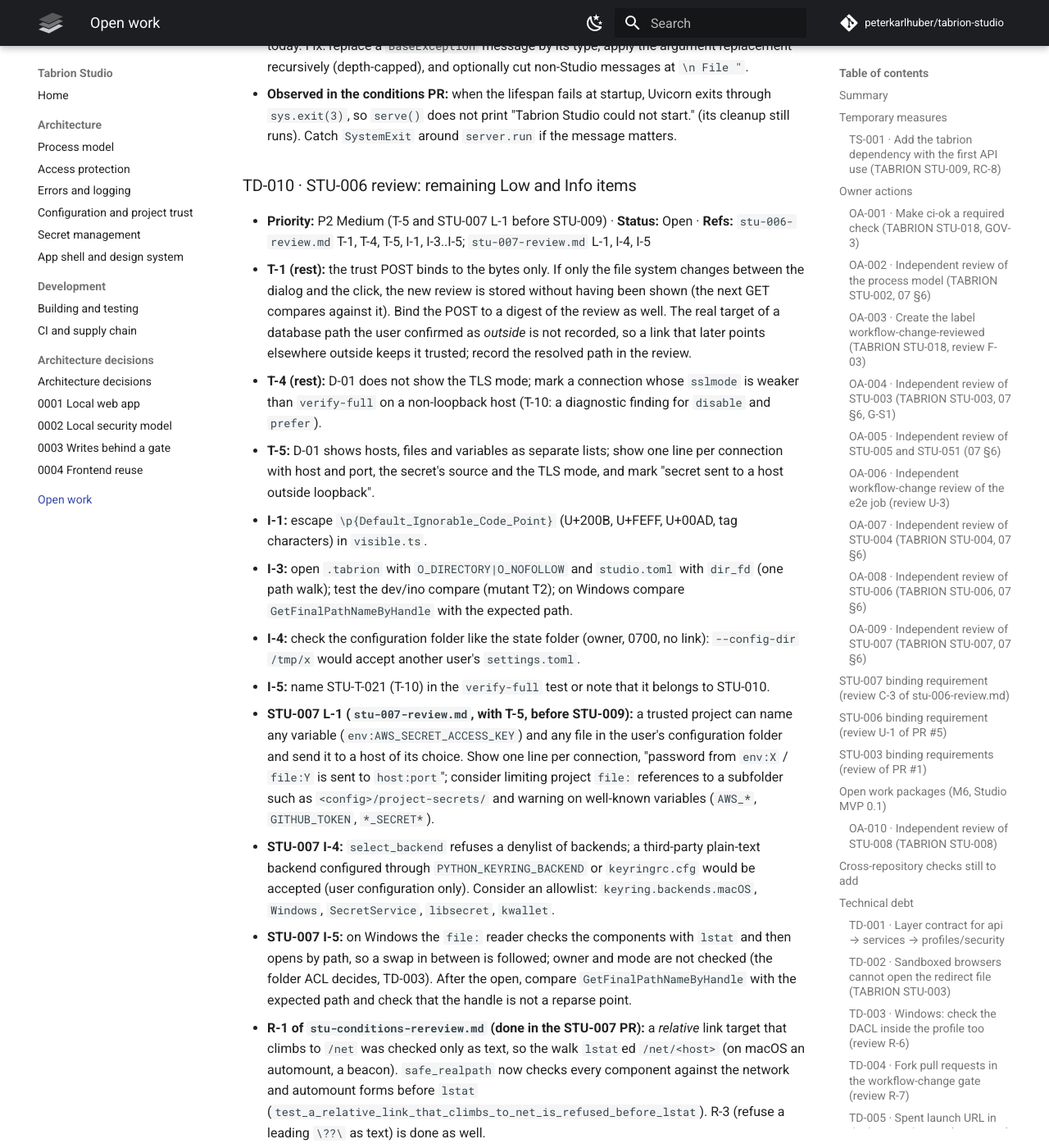
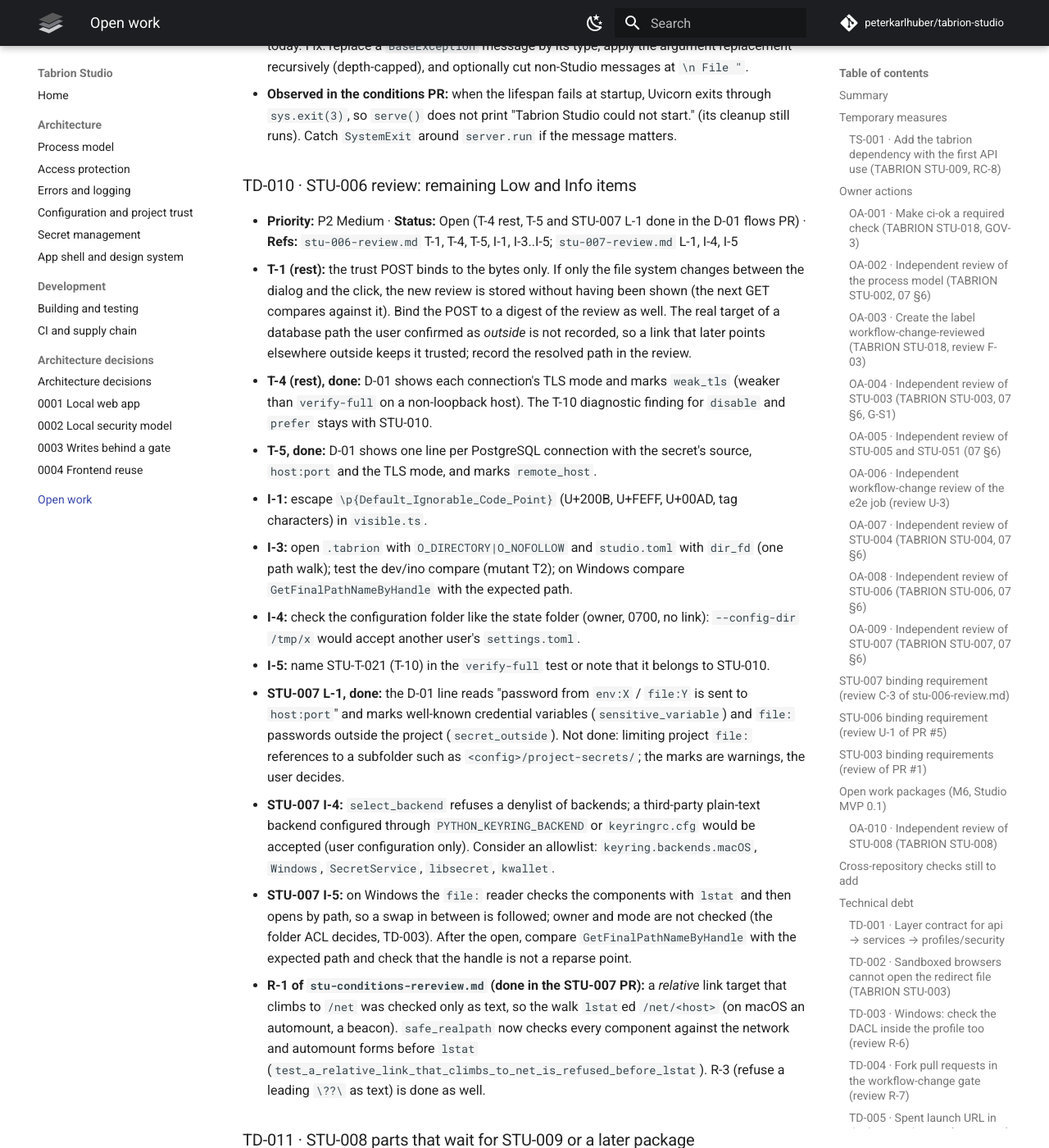
Before and after one commit to peterkarlhuber/tabrion-studio, an MkDocs documentation site: the page built from docs/TODO.md, in a window 1280 px wide and 1400 px high, scrolled down 17217 px. Shown: the whole window at 82% size. Built offline with MkDocs 1.6.1 and Material for MkDocs 9.7.7, drawn with Linux system fonts in a browser that asks for light colours; comment, search, counter and statistics services are not loaded; some of the changed text lies outside the part shown.

Commit message:
Document the D-01 password lines and fix the hostile D-01 e2e locator
The flows list also has an "and 12 more" button, so the e2e test scopes
it to the connections list and checks the flows list too. TODO marks
TD-010 T-4 rest, T-5 and STU-007 L-1 done; CHANGELOG notes that projects
trusted before show as changed once.

Co-Authored-By: Claude Opus 5.5 <noreply@anthropic.com>
Claude-Session: https://claude.ai/code/session_011tY7TC7Nu5VGro3DJGJcv8

```diff
--- a/docs/TODO.md
+++ b/docs/TODO.md
@@ -457,27 +457,26 @@ and the server-side write flag (STU-ADR-0003) leave room for it.
 
 ### TD-010 · STU-006 review: remaining Low and Info items
 
-- **Priority:** P2 Medium (T-5 and STU-007 L-1 before STU-009) · **Status:** Open · **Refs:** `stu-006-review.md`
+- **Priority:** P2 Medium · **Status:** Open (T-4 rest, T-5 and STU-007 L-1 done in the D-01 flows PR) · **Refs:** `stu-006-review.md`
   T-1, T-4, T-5, I-1, I-3..I-5; `stu-007-review.md` L-1, I-4, I-5
 - **T-1 (rest):** the trust POST binds to the bytes only. If only the file system changes between the dialog and the
   click, the new review is stored without having been shown (the next GET compares against it). Bind the POST to a
   digest of the review as well. The real target of a database path the user confirmed as *outside* is not recorded,
   so a link that later points elsewhere outside keeps it trusted; record the resolved path in the review.
-- **T-4 (rest):** D-01 does not show the TLS mode; mark a connection whose `sslmode` is weaker than `verify-full` on
-  a non-loopback host (T-10: a diagnostic finding for `disable` and `prefer`).
-- **T-5:** D-01 shows hosts, files and variables as separate lists; show one line per connection with host and
-  port, the secret's source and the TLS mode, and mark "secret sent to a host outside loopback".
+- **T-4 (rest), done:** D-01 shows each connection's TLS mode and marks `weak_tls` (weaker than `verify-full` on a
+  non-loopback host). The T-10 diagnostic finding for `disable` and `prefer` stays with STU-010.
+- **T-5, done:** D-01 shows one line per PostgreSQL connection with the secret's source, `host:port` and the TLS mode,
+  and marks `remote_host`.
 - **I-1:** escape `\p{Default_Ignorable_Code_Point}` (U+200B, U+FEFF, U+00AD, tag characters) in `visible.ts`.
 - **I-3:** open `.tabrion` with `O_DIRECTORY|O_NOFOLLOW` and `studio.toml` with `dir_fd` (one path walk); test the
   dev/ino compare (mutant T2); on Windows compare `GetFinalPathNameByHandle` with the expected path.
 - **I-4:** check the configuration folder like the state folder (owner, 0700, no link): `--config-dir /tmp/x` would
   accept another user's `settings.toml`.
 - **I-5:** name STU-T-021 (T-10) in the `verify-full` test or note that it belongs to STU-010.
-- **STU-007 L-1 (`stu-007-review.md`, with T-5, before STU-009):** a trusted project can name any variable
-  (`env:AWS_SECRET_ACCESS_KEY`) and any file in the user's configuration folder and send it to a host of its choice.
-  Show one line per connection, "password from `env:X` / `file:Y` is sent to `host:port`"; consider limiting project
-  `file:` references to a subfolder such as `<config>/project-secrets/` and warning on well-known variables
-  (`AWS_*`, `GITHUB_TOKEN`, `*_SECRET*`).
+- **STU-007 L-1, done:** the D-01 line reads "password from `env:X` / `file:Y` is sent to `host:port`" and marks
+  well-known credential variables (`sensitive_variable`) and `file:` passwords outside the project
+  (`secret_outside`). Not done: limiting project `file:` references to a subfolder such as
+  `<config>/project-secrets/`; the marks are warnings, the user decides.
 - **STU-007 I-4:** `select_backend` refuses a denylist of backends; a third-party plain-text backend configured
   through `PYTHON_KEYRING_BACKEND` or `keyringrc.cfg` would be accepted (user configuration only). Consider an
   allowlist: `keyring.backends.macOS`, `Windows`, `SecretService`, `libsecret`, `kwallet`.
```
Also changed, not shown: other parts of docs/TODO.md (+1 -1 lines), CHANGELOG.md (+4 -0 lines), docs/architecture/configuration.md (+11 -1 lines), 1 other file.
